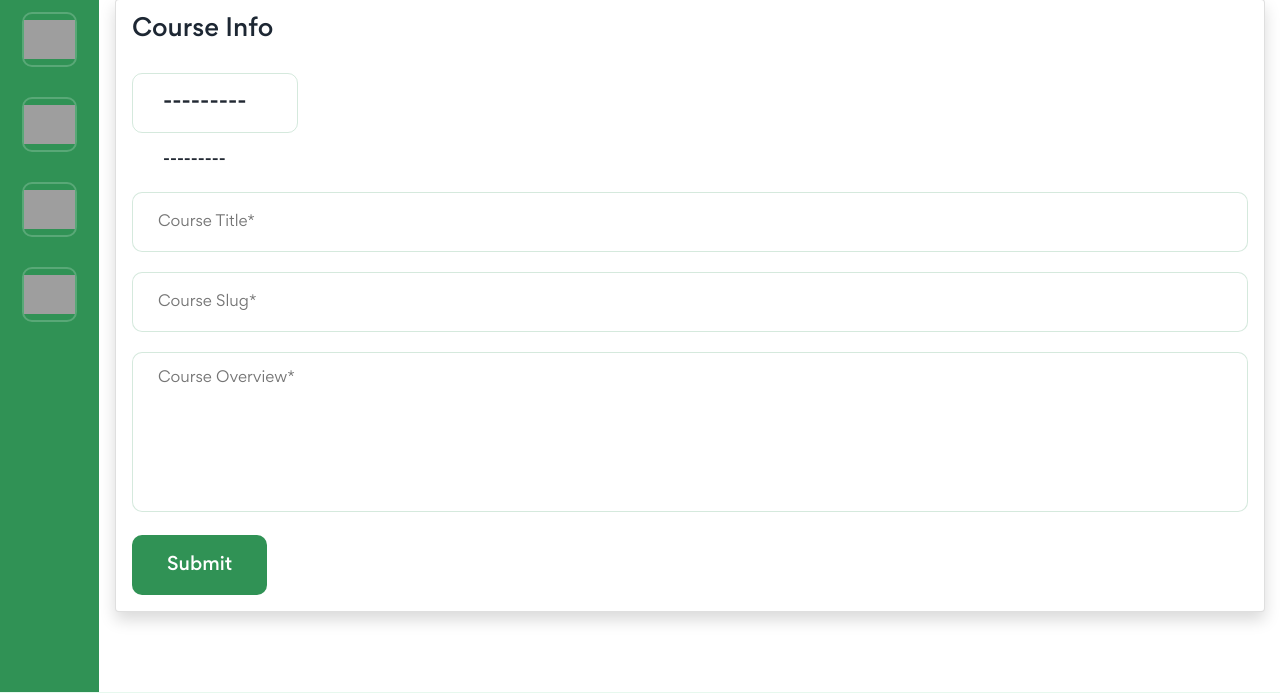
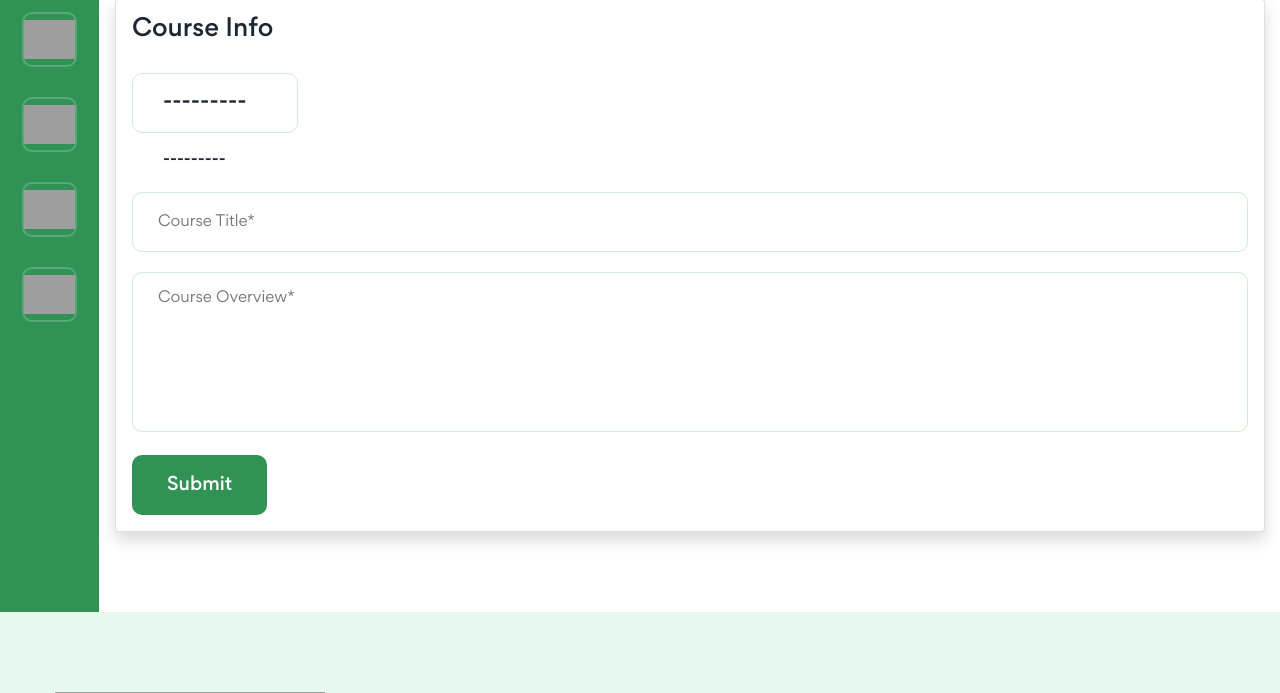
Before and after one commit to ibby360/edupty, a Django app: page /course/create/ in a window 1280 px wide. Shown: the part 463-1156 px from the top of the page. Run offline with Django 3.2, Linux system fonts and the light colour scheme; the visitor is signed in with stand-in values (Sample User, id 1); data that the repository does not hold is empty; some libraries are stand-ins or nearby versions; grey boxes are pictures that could not be loaded.

Commit message:
Automatically fill the slug field

```diff
--- a/courses/forms.py
+++ b/courses/forms.py
@@ -7,12 +7,11 @@ from courses.models import Course, Module
 class CourseCreateForm(forms.ModelForm):
     class Meta:
         model = Course
-        fields = ('subject', 'title', 'slug', 'overview', )
+        fields = ('subject', 'title', 'overview', )
 
     def __init__(self, *args, **kwargs):
         super(CourseCreateForm, self).__init__(*args, **kwargs)
         self.fields['title'].widget.attrs['placeholder'] = 'Course Title*'
-        self.fields['slug'].widget.attrs['placeholder'] = 'Course Slug*'
         self.fields['overview'].widget.attrs['placeholder'] = 'Course Overview*'
 
 
--- a/courses/models.py
+++ b/courses/models.py
@@ -3,6 +3,7 @@ from django.contrib.auth.models import User
 from django.contrib.contenttypes.models import ContentType
 from django.contrib.contenttypes.fields import GenericForeignKey
 from courses.fields import OrderField
+from django.utils.text import slugify
 
 # Create your models here.
 
@@ -35,6 +36,10 @@ class Course(models.Model):
 
     def __str__(self):
         return self.title
+
+    def save(self, *args, **kwargs):
+        self.slug = slugify(self.title, allow_unicode=True)
+        super(Course, self).save(*args, **kwargs)
 
 class Module(models.Model):
 
--- a/templates/courses/manage/course/form.html
+++ b/templates/courses/manage/course/form.html
@@ -28,11 +28,6 @@
                                 </div>
 
                                 <div class="col-12 single-form">
-                                    <label class="visually-hidden" for="inlineFormSelectPref">Slug</label>
-                                    {{ form.slug }}
-                                </div>
-
-                                <div class="col-12 single-form">
                                     {{ form.overview }}
                                 </div>
 
```
